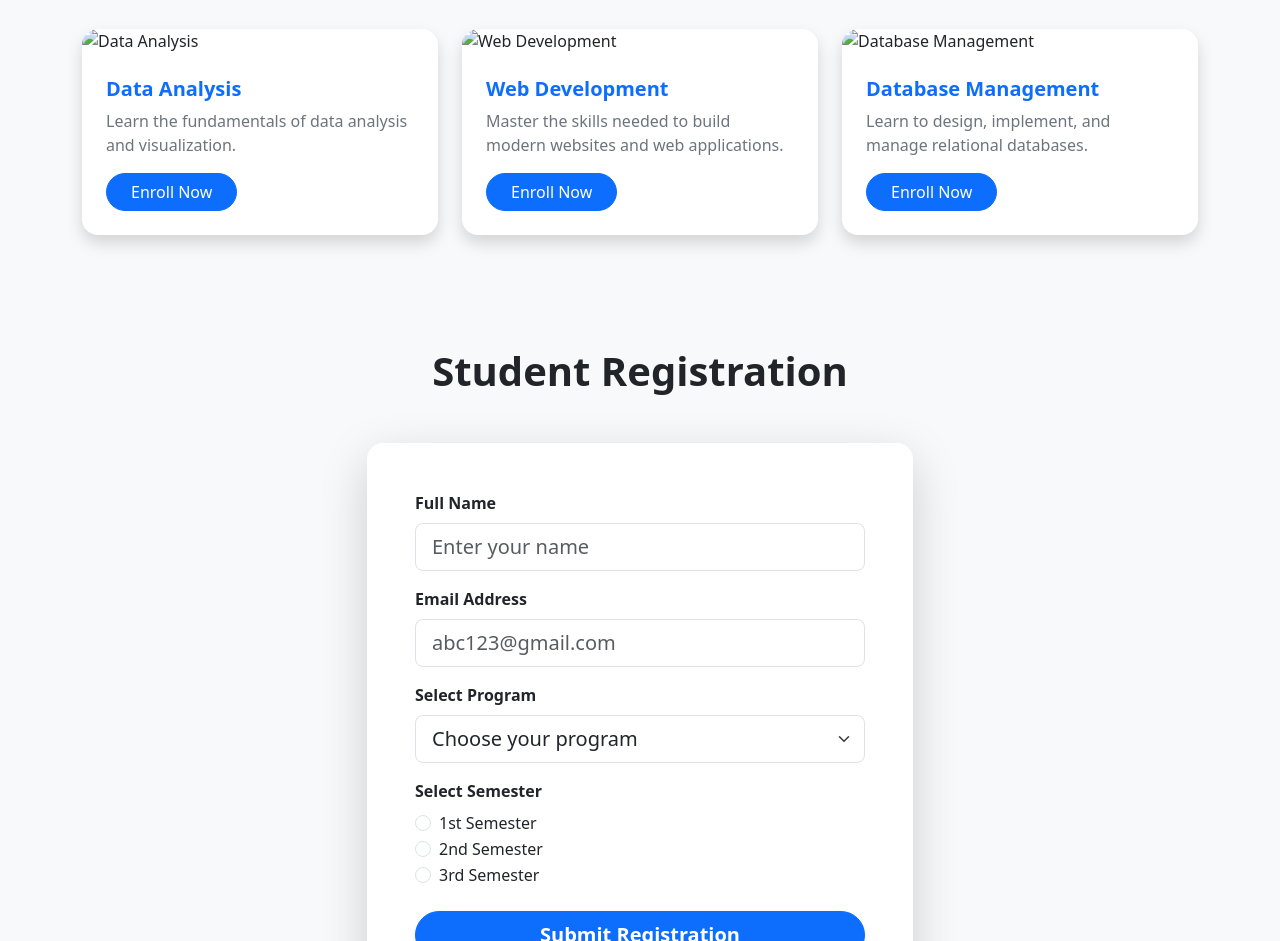
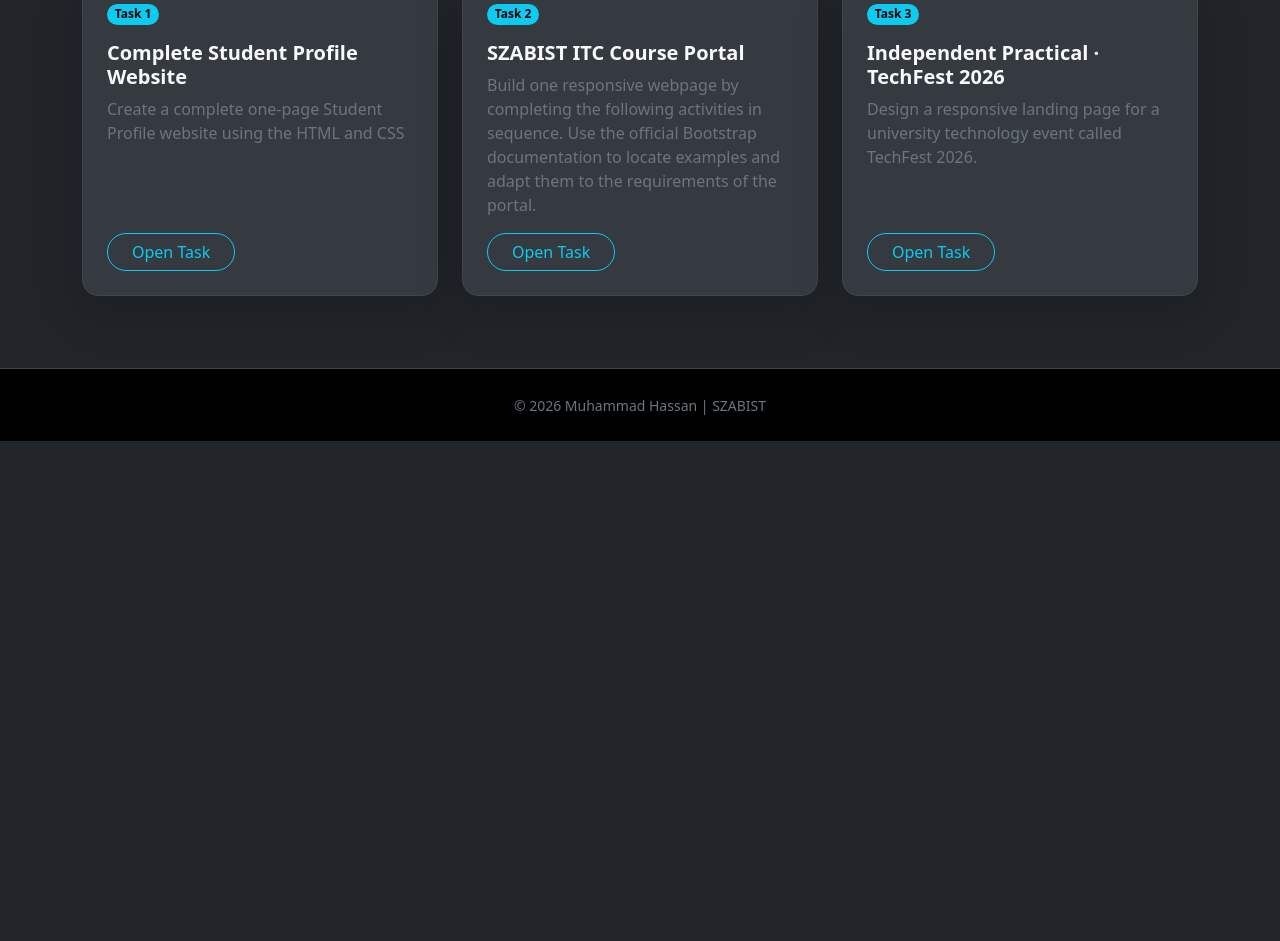
Before and after one commit to hassan-szabist/Szabist-Practical-Lab-Tasks, a plain HTML site: page index.html in a window 1280 px wide. Shown: the part 678-1619 px from the top of the page. After the commit the page ends 1119 px from the top, so only its background shows below. Drawn offline with nearby package versions, Linux system fonts and the light colour scheme.

Commit message:
Update index.html

```diff
--- a/index.html
+++ b/index.html
@@ -1,155 +1,75 @@
 <!DOCTYPE html>
-<html lang="en">
+<html lang="en" data-bs-theme="dark">
+
 <head>
     <meta charset="UTF-8">
     <meta name="viewport" content="width=device-width, initial-scale=1.0">
-    <title>SZABIST ITC Course Portal | Department of Computer Science</title>
+    <title>Muhammad Hassan | Szabist Practicals</title>
     <link rel="stylesheet" href="https://cdn.jsdelivr.net/npm/bootstrap@5.3.8/dist/css/bootstrap.min.css">
 </head>
-<body class="bg-body-tertiary">
-    <nav class="navbar navbar-expand-lg bg-primary-subtle sticky-top shadow-sm py-3" data-bs-theme="dark">
+
+<body class="bg-body text-body">
+
+    <nav class="navbar bg-black sticky-top border-bottom border-secondary-subtle py-3" data-bs-theme="dark">
         <div class="container">
-            <a class="navbar-brand fw-bold fs-4 text-uppercase" href="#">SZABIST ITC</a>
-            <button class="navbar-toggler" type="button" data-bs-toggle="collapse" data-bs-target="#navbarMenu"
-                aria-controls="navbarMenu" aria-expanded="false" aria-label="Toggle navigation">
-                <span class="navbar-toggler-icon"></span>
-            </button>
-            <div class="collapse navbar-collapse" id="navbarMenu">
-                <ul class="navbar-nav me-auto mb-2 mb-lg-0 ms-lg-4 gap-lg-2">
-                    <li class="nav-item">
-                        <a class="nav-link active fw-semibold" aria-current="page" href="#">Home</a>
-                    </li>
-                    <li class="nav-item">
-                        <a class="nav-link fw-semibold" href="#courses">Courses</a>
-                    </li>
-                    <li class="nav-item">
-                        <a class="nav-link fw-semibold" href="#contact">Contact</a>
-                    </li>
-                </ul>
-                <form class="d-flex" role="search">
-                    <input class="form-control form-control-sm rounded-pill me-2 px-3" type="search" placeholder="Search courses" aria-label="Search">
-                    <button class="btn btn-sm btn-warning rounded-pill px-4 fw-semibold" type="submit">Search</button>
-                </form>
-            </div>
+            <a class="navbar-brand fw-bold text-info" href="#">My Task Portfolio</a>
+            <a href="#tasks" class="btn btn-info btn-sm rounded-pill px-4 fw-semibold">View Tasks</a>
         </div>
     </nav>
 
-    <section id="hero" class="bg-primary bg-gradient text-white text-center py-5 px-3">
-        <h1 class="display-3 fw-bolder mt-5 mb-3"> Welcome to SZABIST ITC</h1>
-
-        <p class="lead fs-4 mx-auto col-12 col-md-8 col-lg-6 mb-2">Your gateway to mastering computing fundamentals, web technologies, and digital literacy at SZABIST.</p>
-        <p class="text-white-50 mb-4">Explore our courses and start your learning journey.</p>
-
-        <a href="#courses" class="btn btn-warning btn-lg rounded-pill px-5 fw-semibold shadow me-2 mb-5">Explore Courses</a>
-        <a href="#contact" class="btn btn-outline-light btn-lg rounded-pill px-5 fw-semibold mb-5">Register</a>
+    <section class="bg-dark bg-gradient text-white text-center py-5 px-3 border-bottom border-secondary-subtle">
+        <h1 class="display-4 fw-bolder mt-4 text-info">Hi, I'm Muhammad Hassan</h1>
+        <p class="lead mx-auto col-12 col-md-8 col-lg-6 text-light">
+            BSCS Student at SZABIST. Below are all my submitted tasks. Click any task to open it.
+        </p>
+        <p class="text-white fw-semibold mb-4">Roll No: 2612420 &nbsp;|&nbsp; Section: 1F</p>
+        <a href="#tasks" class="btn btn-info btn-lg rounded-pill px-5 fw-semibold shadow mb-5">See My Tasks</a>
     </section>
 
-    <section id="courses" class="container my-5 py-4">
-        <h2 class="text-center fw-bold display-6 mb-5">Explore Our Courses</h2>
+    <section id="tasks" class="container my-5 py-4">
+        <h2 class="text-center fw-bold display-6 mb-5 text-light">My Tasks</h2>
+
         <div class="row g-4">
-            <div class="col-md-4 mb-3">
-                <div class="card h-100 border-0 shadow rounded-4 overflow-hidden">
-                    <img src="data analysis.jpg" class="card-img-top" alt="Data Analysis">
-                    <div class="card-body p-4">
-                        <h5 class="card-title fw-bold text-primary">Data Analysis</h5>
-                        <p class="card-text text-secondary">Learn the fundamentals of data analysis and visualization.</p>
-                        <a href="#contact" class="btn btn-primary rounded-pill px-4">Enroll Now</a>
+            <div class="col-12 col-md-6 col-lg-4">
+                <div class="card h-100 bg-body-secondary border border-secondary-subtle shadow-lg rounded-4">
+                    <div class="card-body p-4 d-flex flex-column">
+                        <span class="badge text-bg-info rounded-pill align-self-start mb-3">Task 1</span>
+                        <h5 class="card-title fw-bold text-light">Complete Student Profile Website</h5>
+                        <p class="card-text text-secondary">Create a complete one-page Student Profile website using the HTML and CSS</p>
+                        <a href="Student-Profile-Website.html" class="btn btn-outline-info rounded-pill px-4 mt-auto align-self-start" target="_blank">Open
+                            Task</a>
                     </div>
                 </div>
             </div>
-            <div class="col-md-4 mb-3">
-                <div class="card h-100 border-0 shadow rounded-4 overflow-hidden">
-                    <img src="web development.jpg" class="card-img-top" alt="Web Development">
-                    <div class="card-body p-4">
-                        <h5 class="card-title fw-bold text-primary">Web Development</h5>
-                        <p class="card-text text-secondary">Master the skills needed to build modern websites and web applications.</p>
-                        <a href="#contact" class="btn btn-primary rounded-pill px-4">Enroll Now</a>
+            <div class="col-12 col-md-6 col-lg-4">
+                <div class="card h-100 bg-body-secondary border border-secondary-subtle shadow-lg rounded-4">
+                    <div class="card-body p-4 d-flex flex-column">
+                        <span class="badge text-bg-info rounded-pill align-self-start mb-3">Task 2</span>
+                        <h5 class="card-title fw-bold text-light">SZABIST ITC Course Portal</h5>
+                        <p class="card-text text-secondary">Build one responsive webpage by completing the following
+                            activities in sequence. Use the official Bootstrap
+                            documentation to locate examples and adapt them to the requirements of the portal.</p>
+                        <a href="Szabist-ITC-Portal.html" class="btn btn-outline-info rounded-pill px-4 mt-auto align-self-start" target="_blank">Open
+                            Task</a>
                     </div>
                 </div>
             </div>
-            <div class="col-md-4 mb-3">
-                <div class="card h-100 border-0 shadow rounded-4 overflow-hidden">
-                    <img src="database.jpg" class="card-img-top" alt="Database Management">
-                    <div class="card-body p-4">
-                        <h5 class="card-title fw-bold text-primary">Database Management</h5>
-                        <p class="card-text text-secondary">Learn to design, implement, and manage relational databases.</p>
-                        <a href="#contact" class="btn btn-primary rounded-pill px-4">Enroll Now</a>
+            <div class="col-12 col-md-6 col-lg-4">
+                <div class="card h-100 bg-body-secondary border border-secondary-subtle shadow-lg rounded-4">
+                    <div class="card-body p-4 d-flex flex-column">
+                        <span class="badge text-bg-info rounded-pill align-self-start mb-3">Task 3</span>
+                        <h5 class="card-title fw-bold text-light">Independent Practical · TechFest 2026</h5>
+                        <p class="card-text text-secondary">Design a responsive landing page for a university technology event called TechFest 2026.</p>
+                        <a href="TechFest-2026.html" class="btn btn-outline-info rounded-pill px-4 mt-auto align-self-start" target="_blank">Open Task</a>
                     </div>
                 </div>
             </div>
         </div>
     </section>
-
-    <section class="container my-5 py-4" id="contact">
-        <h2 class="text-center fw-bold display-6 mb-5">
-            Student Registration
-        </h2>
-        <div class="row justify-content-center">
-            <div class="col-12 col-md-8 col-lg-6">
-                <form class="bg-white border-0 shadow-lg rounded-4 p-4 p-md-5">
-                    <div class="mb-3">
-                        <label for="studentName" class="form-label fw-semibold">
-                            Full Name
-                        </label>
-                        <input type="text" class="form-control form-control-lg rounded-3" id="studentName" placeholder="Enter your name" required>
-                    </div>
-                    <div class="mb-3">
-                        <label for="studentEmail" class="form-label fw-semibold">
-                            Email Address
-                        </label>
-                        <input type="email" class="form-control form-control-lg rounded-3" id="studentEmail" placeholder="abc123@gmail.com"
-                            required>
-                    </div>
-                    <div class="mb-3">
-                        <label for="studentProgram" class="form-label fw-semibold">
-                            Select Program
-                        </label>
-                        <select class="form-select form-select-lg rounded-3" id="studentProgram" required>
-                            <option value="" selected disabled>
-                                Choose your program
-                            </option>
-                            <option value="BSCS">
-                                Bachelor of Science in Computer Science
-                            </option>
-                            <option value="BSSE">
-                                Bachelor of Science in Software Engineering
-                            </option>
-                            <option value="BSAI">
-                                Bachelor of Science in Artificial Intelligence
-                            </option>
-                        </select>
-                    </div>
-                    <div class="mb-4">
-                        <label class="form-label fw-semibold">
-                            Select Semester
-                        </label>
-                        <div class="form-check">
-                            <input class="form-check-input" type="radio" name="semester" id="semester1" value="1"
-                                required>
-                            <label class="form-check-label" for="semester1">
-                                1st Semester
-                            </label>
-                        </div>
-                        <div class="form-check">
-                            <input class="form-check-input" type="radio" name="semester" id="semester2" value="2">
-                            <label class="form-check-label" for="semester2">
-                                2nd Semester
-                            </label>
-                        </div>
-                        <div class="form-check">
-                            <input class="form-check-input" type="radio" name="semester" id="semester3" value="3">
-                            <label class="form-check-label" for="semester3">
-                                3rd Semester
-                            </label>
-                        </div>
-                    </div>
-                    <button type="submit" class="btn btn-primary btn-lg rounded-pill w-100 fw-semibold shadow-sm">
-                        Submit Registration
-                    </button>
-                </form>
-            </div>
-        </div>
-    </section>
+    <footer class="bg-black text-secondary text-center py-4 border-top border-secondary-subtle">
+        <small>&copy; 2026 Muhammad Hassan | SZABIST</small>
+    </footer>
     <script src="https://cdn.jsdelivr.net/npm/bootstrap@5.3.8/dist/js/bootstrap.bundle.min.js"></script>
 </body>
+
 </html>
```
